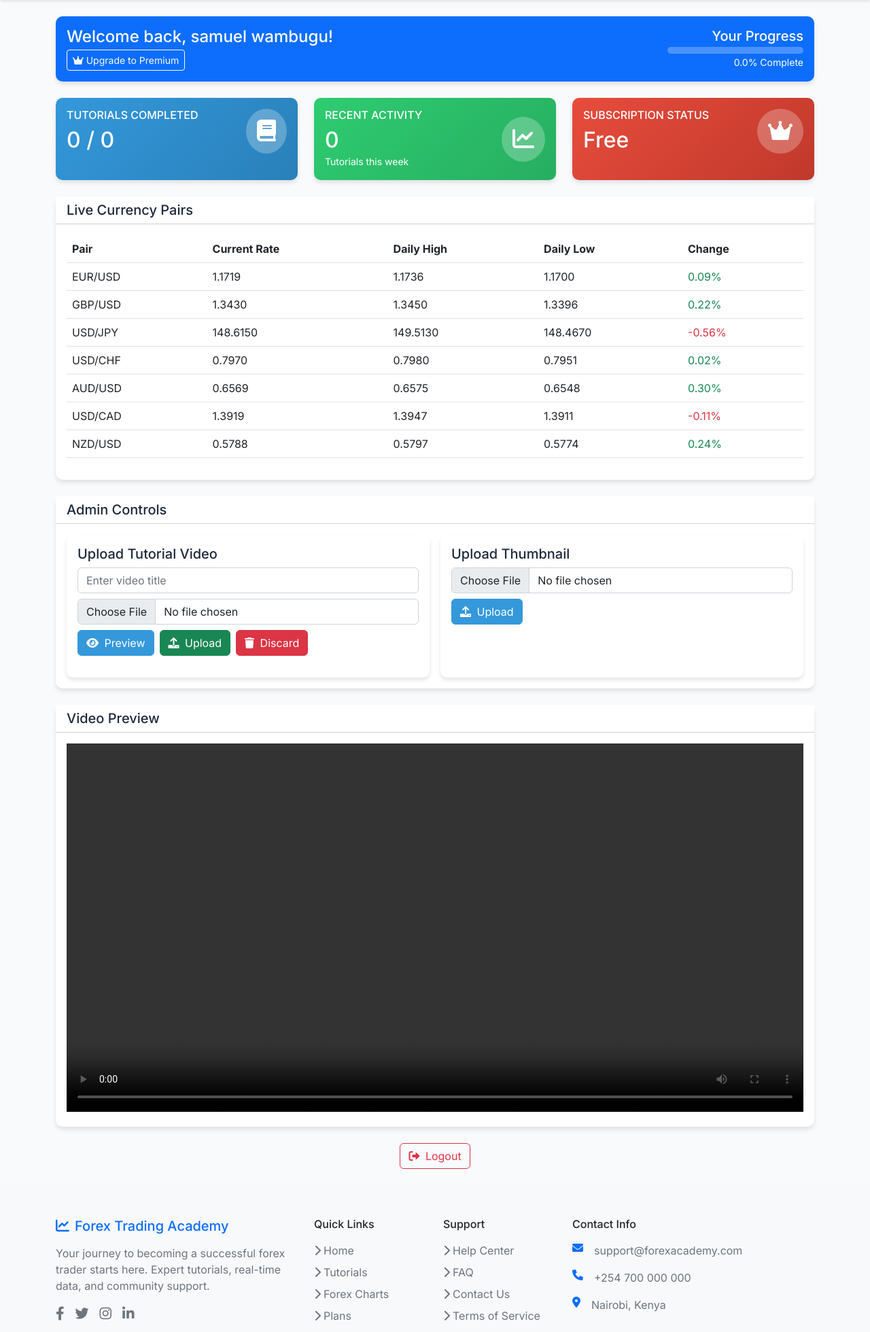
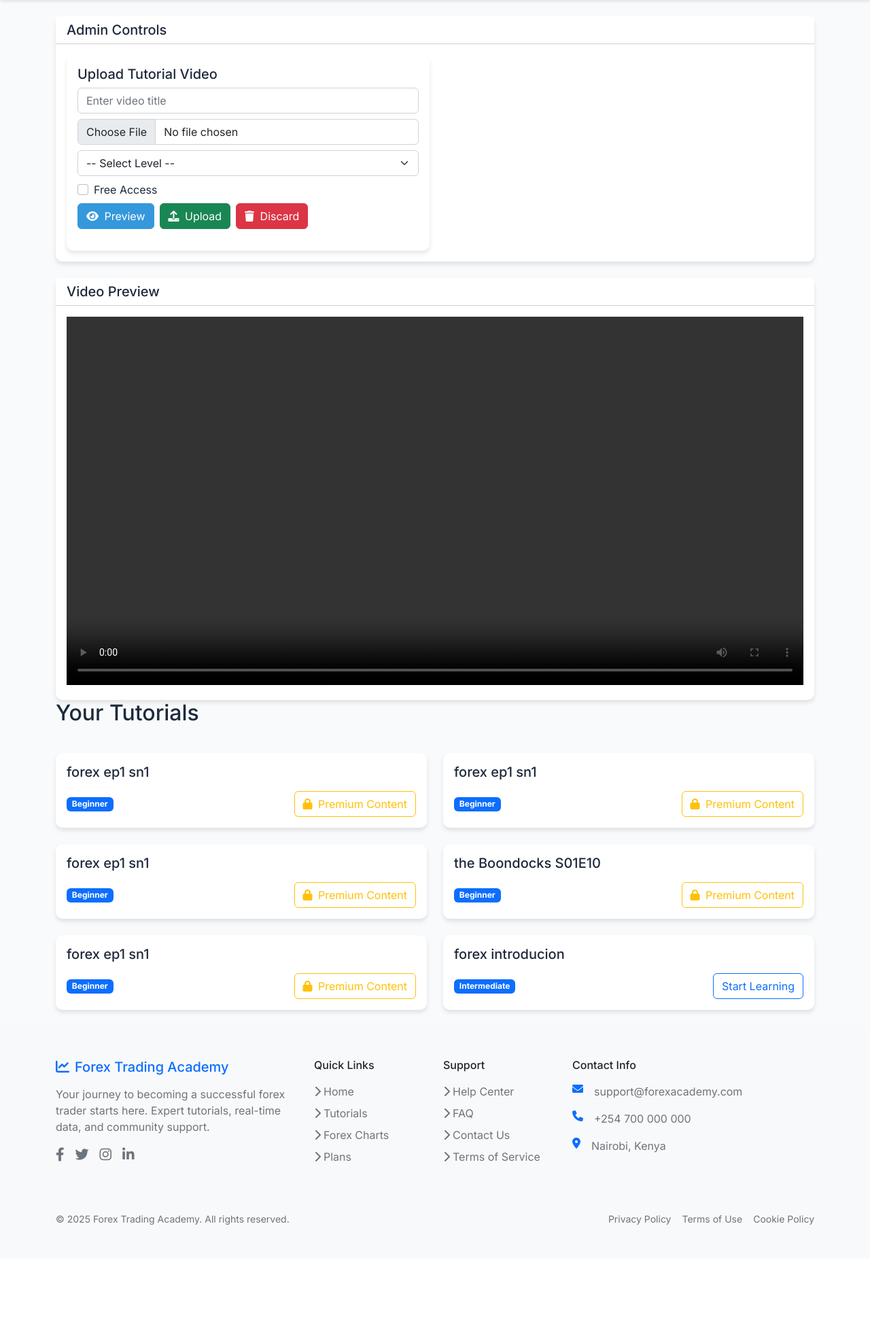
Before and after one commit to samuel-wambugu/projects, a Django app: page /dashboard/ in a window 1280 px wide. Shown: the part 89-2049 px from the top of the page at 68% size. After the commit the page ends 1891 px from the top, so only its background shows below. Run offline with Django 4.2, Linux system fonts and the light colour scheme; a user stored in the database is signed in; data comes from the database, SQL or seed files in the repository; data that the repository does not hold is empty; some libraries are stand-ins or nearby versions.

Commit message:
new files

```diff
--- a/base/templates/base/dashboard.html
+++ b/base/templates/base/dashboard.html
@@ -3,6 +3,117 @@
 
 {% block content %}
 <div class="container py-4">
+        {% if request.user.is_superuser %}
+    <!-- Admin Section -->
+    <div class="row mb-4">
+        <div class="col-12">
+            <div class="card">
+                <div class="card-header bg-white">
+                    <h5 class="mb-0">Admin Controls</h5>
+                </div>
+                <div class="card-body">
+                    <div class="row g-3">
+                        <div class="col-md-6">
+                            <div class="card h-100">
+                                <div class="card-body">
+                                    <h5 class="card-title">Upload Tutorial Video</h5>
+                                    <form action="{% url 'upload_video' %}" method="post" enctype="multipart/form-data" id="videoUploadForm">
+                                        {% csrf_token %}
+                                        <div class="mb-3">
+                                            <input type="text" class="form-control mb-2" id="title" name="title"
+                                                placeholder="Enter video title" required>
+
+                                            <input type="file" class="form-control mb-2" id="videoInput" name="video"
+                                                accept="video/*" required>
+
+                                            <!-- Level dropdown -->
+                                            <select class="form-select mb-2" id="level" name="level" required>
+                                                <option value="">-- Select Level --</option>
+                                                <option value="beginner">Beginner</option>
+                                                <option value="intermediate">Intermediate</option>
+                                                <option value="advanced">Advanced</option>
+                                            </select>
+
+                                            <!-- Free access checkbox -->
+                                            <div class="form-check mb-2">
+                                                <input class="form-check-input" type="checkbox" id="free_access" name="free_access">
+                                                <label class="form-check-label" for="free_access">
+                                                    Free Access
+                                                </label>
+                                            </div>
+
+                                            <div class="d-flex gap-2">
+                                                <button type="button" class="btn btn-primary" onclick="preview()">
+                                                    <i class="fas fa-eye me-1"></i> Preview
+                                                </button>
+                                                <button type="submit" class="btn btn-success">
+                                                    <i class="fas fa-upload me-1"></i> Upload
+                                                </button>
+                                                <button type="button" class="btn btn-danger" onclick="deletePreview()">
+                                                    <i class="fas fa-trash me-1"></i> Discard
+                                                </button>
+                                            </div>
+                                        </div>
+                                    </form>
+
+                                </div>
+                            </div>
+                        </div>
+                    </div>
+                </div>
+            </div>
+        </div>
+    </div>
+
+    <div class="row">
+        <div class="col-12">
+            <div class="card">
+                <div class="card-header bg-white">
+                    <h5 class="mb-0">Video Preview</h5>
+                </div>
+                <div class="card-body">
+                    <video id="videoPreview" class="w-100" controls></video>
+                </div>
+            </div>
+        </div>
+    </div>
+
+     <div class="row g-4">
+
+        <div class="col-12">
+            <h2 class="mb-3">Your Tutorials</h2>
+        </div>
+        {% for tutorial in tutorials %}
+        <div class="col-md-6">
+            <div class="card">
+                <div class="card-body">
+                    <h5 class="card-title">{{tutorial.title}}</h5>
+                    <p class="card-text">{{tutorial.content|truncatewords:30}}</p>
+                    <div class="d-flex justify-content-between align-items-center">
+                        <span class="badge bg-primary">{{tutorial.get_level_display}}</span>
+                        {% if tutorial.free_access or subscription %}
+                            <button class="btn btn-outline-primary" onclick="playVideo('{{ tutorial.id }}')">Start Learning</button>
+                            <div id="videoContainer{{ tutorial.id }}" class="mt-3" style="display:none;">
+                                <video class="w-100" controls autoplay>
+                                    <source src="{{ tutorial.videos.url }}" type="video/mp4">
+                                    Your browser does not support the video tag.
+                                </video>
+                            </div>
+                        {% else %}
+                            <a href="{% url 'subscription_plans' %}" class="btn btn-outline-warning">
+                                <i class="fas fa-lock me-1"></i> Premium Content
+                            </a>
+                        {% endif %}
+                    </div>
+                </div>
+            </div>
+        </div>
+        {% endfor %}
+    </div>
+    {% else %}
+
+
+
     <!-- Welcome Section -->
     <div class="row mb-4">
         <div class="col-12">
@@ -149,77 +260,6 @@
         </div>
     </div>
 
-    {% if request.user.is_superuser %}
-    <!-- Admin Section -->
-    <div class="row mb-4">
-        <div class="col-12">
-            <div class="card">
-                <div class="card-header bg-white">
-                    <h5 class="mb-0">Admin Controls</h5>
-                </div>
-                <div class="card-body">
-                    <div class="row g-3">
-                        <div class="col-md-6">
-                            <div class="card h-100">
-                                <div class="card-body">
-                                    <h5 class="card-title">Upload Tutorial Video</h5>
-                                    <form action="{% url 'upload_video' %}" method="post" enctype="multipart/form-data" id="videoUploadForm">
-                                        {% csrf_token %}
-                                        <div class="mb-3">
-                                            <input type="text" class="form-control mb-2" id="title" name="title"
-                                                   placeholder="Enter video title" required>
-                                            <input type="file" class="form-control mb-2" id="videoInput" name="video"
-                                                   accept="video/*" required>
-                                            <div class="d-flex gap-2">
-                                                <button type="button" class="btn btn-primary" onclick="preview()">
-                                                    <i class="fas fa-eye me-1"></i> Preview
-                                                </button>
-                                                <button type="submit" class="btn btn-success">
-                                                    <i class="fas fa-upload me-1"></i> Upload
-                                                </button>
-                                                <button type="button" class="btn btn-danger" onclick="deletePreview()">
-                                                    <i class="fas fa-trash me-1"></i> Discard
-                                                </button>
-                                            </div>
-                                        </div>
-                                    </form>
-                                </div>
-                            </div>
-                        </div>
-                        <div class="col-md-6">
-                            <div class="card h-100">
-                                <div class="card-body">
-                                    <h5 class="card-title">Upload Thumbnail</h5>
-                                    <form action="{% url 'upload_thumbnail' %}"
-                                          enctype="multipart/form-data" method="post">
-                                        {% csrf_token %}
-                                        <input type="file" name="images" accept="image/*" class="form-control mb-2">
-                                        <button type="submit" class="btn btn-primary">
-                                            <i class="fas fa-upload me-1"></i> Upload
-                                        </button>
-                                    </form>
-                                </div>
-                            </div>
-                        </div>
-                    </div>
-                </div>
-            </div>
-        </div>
-    </div>
-
-    <div class="row">
-        <div class="col-12">
-            <div class="card">
-                <div class="card-header bg-white">
-                    <h5 class="mb-0">Video Preview</h5>
-                </div>
-                <div class="card-body">
-                    <video id="videoPreview" class="w-100" controls></video>
-                </div>
-            </div>
-        </div>
-    </div>
-    {% else %}
     <!-- Tutorial List -->
     <div class="row g-4">
         {% for tutorial in tutorials %}
@@ -280,11 +320,7 @@
     {% endif %}
     {% endif %}
 
-    <div class="mt-4 text-center">
-        <a href="{% url 'logout' %}" class="btn btn-outline-danger">
-            <i class="fas fa-sign-out-alt me-1"></i> Logout
-        </a>
-    </div>
+
 </div>
 
 <!-- Video Modals -->
--- a/base/templates/base/loginpage.html
+++ b/base/templates/base/loginpage.html
@@ -8,7 +8,7 @@
             <div class="col-md-6 col-lg-5">
                 <div class="login-card">
                 {% if page == 'login' %}
-                <div class="card-body ">
+                <div class="card-body">
                     <div class="text-center mb-4">
                         <div class="rounded-circle bg-primary bg-opacity-10 p-3 d-inline-flex mb-3">
                             <i class="fas fa-user-circle fa-3x text-primary"></i>
@@ -129,6 +129,6 @@
 </div>
 
 <!-- Add a decorative background -->
-<div class="position-fixed top-0 start-0 w-100 h-100"
+<div class="position-fixed top-0 start-0 w-100 h-100 "
      style=" z-index: -1; background: linear-gradient(135deg, #e3f2fd 0%, #bbdefb 100%);"></div>
-{% endblock%}
+{% endblock content %}
--- a/base/templates/base/subscription_plans.html
+++ b/base/templates/base/subscription_plans.html
@@ -184,6 +184,6 @@
 </div>
 
 <!-- Add a decorative background -->
-<div class="position-fixed top-0 start-0 w-100 h-100 z-n1"
-     style="background: linear-gradient(135deg, #f8f9fa 0%, #e9ecef 100%);"></div>
+<div class="position-fixed top-0 start-0 w-100 h-100 "
+     style="z-index: -1; background: linear-gradient(135deg, #f8f9fa 0%, #e9ecef 100%);"></div>
 {% endblock %}
--- a/base/urls.py
+++ b/base/urls.py
@@ -12,7 +12,7 @@ urlpatterns = [
     # Main app URLs
     path('dashboard/', views.dashboard, name='dashboard'),
     path('upload-video/', views.upload_video, name='upload_video'),
-    path('upload-thumbnail/', views.upload_thumbnail, name='upload_thumbnail'),
+
 
     # Tutorial URLs
     path('tutorials/', views.tutorial_list, name='tutorial_list'),
--- a/base/views.py
+++ b/base/views.py
@@ -1,7 +1,7 @@
 from django.shortcuts import render, get_object_or_404, redirect
-from .models import Comments, CustomUser, MediaFiles, Thumbnail, Tutorial, Subscription, CurrencyPair, UserProgress
+from .models import CustomUser, Tutorial, Subscription, CurrencyPair, UserProgress
 from django.contrib.auth import logout, login, authenticate
-from .form import CommentsForm, MyCustomUserForm, MediaFilesForm
+from .form import MyCustomUserForm
 from django.contrib import messages
 from django.http import JsonResponse
 from django.views.decorators.csrf import csrf_exempt
@@ -332,28 +332,16 @@ def upload_video(request):
     if request.method == "POST" and request.FILES.get("video"):
         title = request.POST.get("title", "Untitled")
         video_file = request.FILES["video"]
-        thumbnail_id = request.POST.get("images")
+        level = request.POST.get("level", "beginner")
+        free_access = request.POST.get("free_access") == "on"  # checkbox returns 'on' if checked
 
-        try:
-            thumbnail = Thumbnail.objects.get(id=thumbnail_id) if thumbnail_id else None
-            video = MediaFiles.objects.create(
-                title=title,
-                videos=video_file,
-                images=thumbnail
-            )
-            return JsonResponse({
-                "message": "Video uploaded successfully!",
-                "video_url": video.videos.url,
-                "title": video.title
-            })
-        except (Thumbnail.DoesNotExist, ValueError):
-            return JsonResponse({"error": "Invalid thumbnail ID"}, status=400)
+        video = Tutorial.objects.create(
+            title=title,
+            videos=video_file,
+            level=level,
+            free_access=free_access,
+            order=Tutorial.objects.count() + 1,  # auto assign order
+            content="",  # default empty if not provided
+        )
 
-    return JsonResponse({"error": "Invalid request"}, status=400)
-
-def upload_thumbnail(request):
-    if  request.method == "POST":
-        image = request.FILES.get('images')
-        if image:
-            Thumbnail.objects.create(cover=image)
-    return render(request, 'base/dashboard.html')
+    return redirect('dashboard')
```
Also changed, not shown: base/admin.py (+9 -4 lines), base/form.py (+9 -9 lines), base/models.py (+1 -22 lines), base/migrations/0005_remove_mediafiles_images_tutorial_videos_and_more.py (added), base/migrations/0006_alter_tutorial_order.py (added), db.sqlite3.
